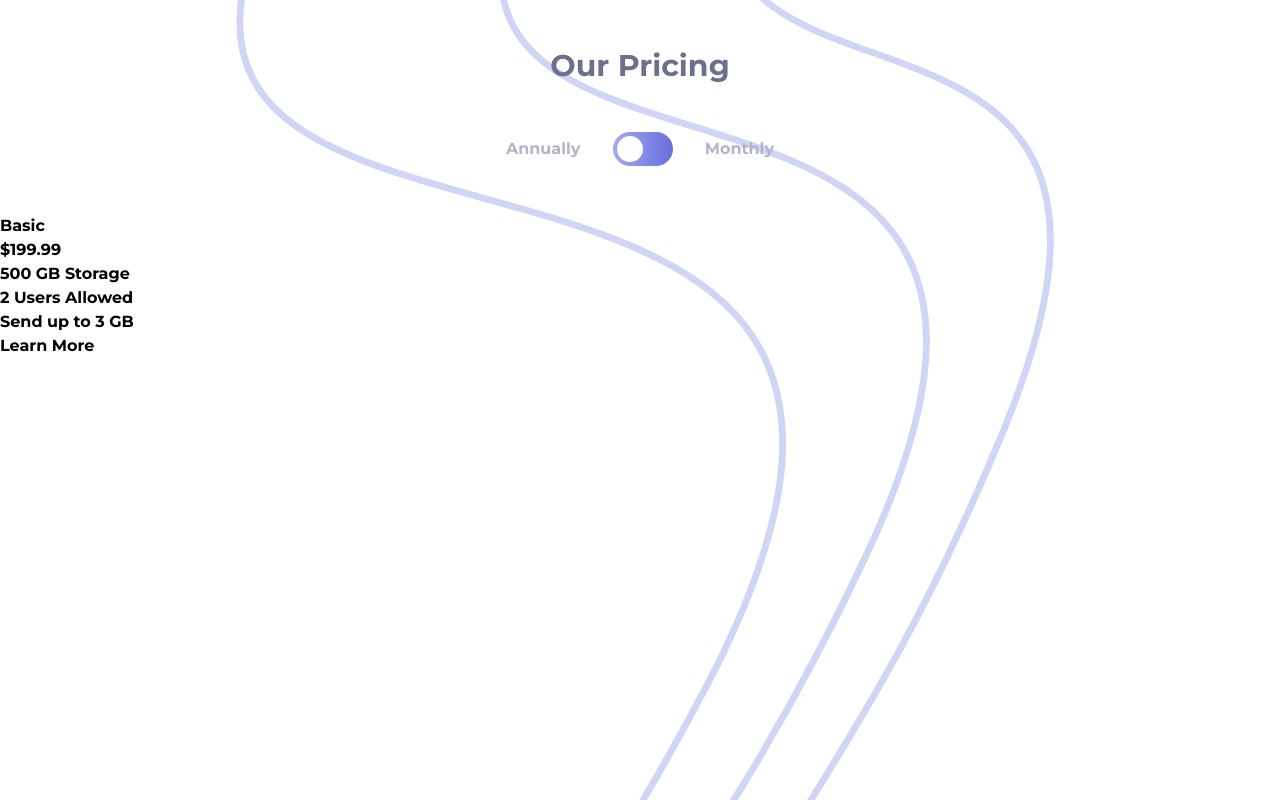
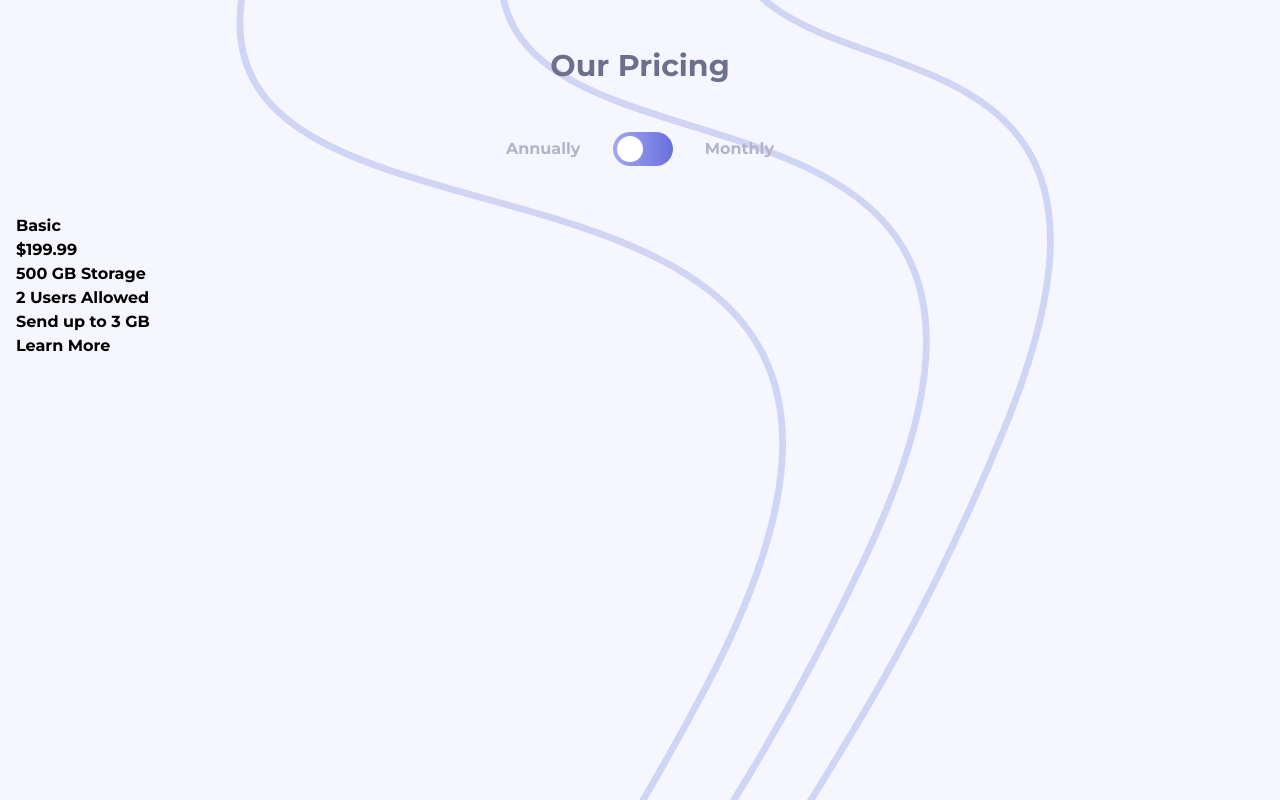
Before and after one commit to ronaldlamdev/pricing-plan, a React (Vite) app: page / in a window 1280 px wide. Built offline with nearby package versions, Linux system fonts and the light colour scheme.

Commit message:
added background color to whole site

```diff
--- a/src/components/Card.tsx
+++ b/src/components/Card.tsx
@@ -7,9 +7,9 @@ const Card = () => {
   const master = data[2]
 
   return (
-    <div>
+    <div className="w-full h-[400px] px-4">
 
-      <div>
+      <div className="">
         <h1>{basic.planName}</h1>
         <h1>{basic.price.annual}</h1>
       </div>
--- a/src/index.css
+++ b/src/index.css
@@ -19,6 +19,7 @@
 body {
   font-family: 'Montserrat', sans-serif;
   background: url('./assets/images/bg-top.svg') no-repeat;
+  background-color: #f6f6fe;
   background-size: cover;
   background-position: 195px -50px;
 }
```
